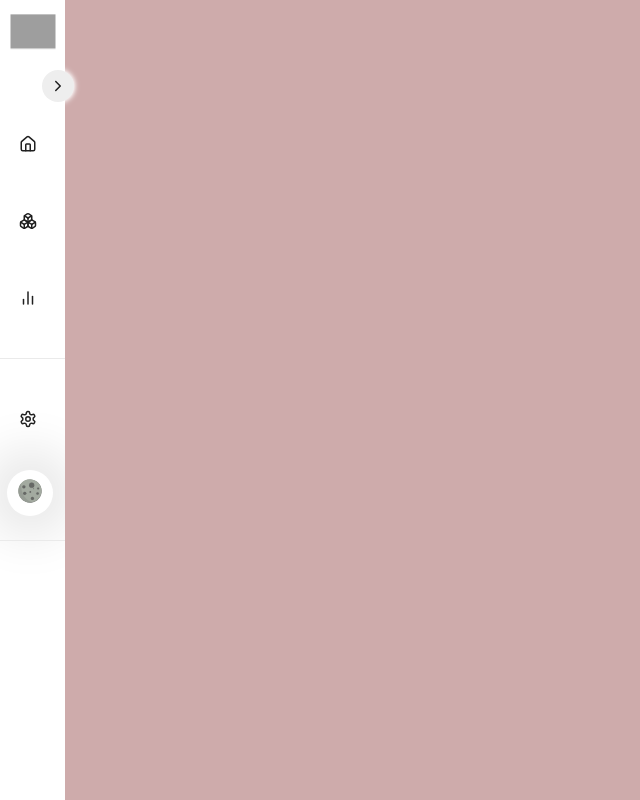
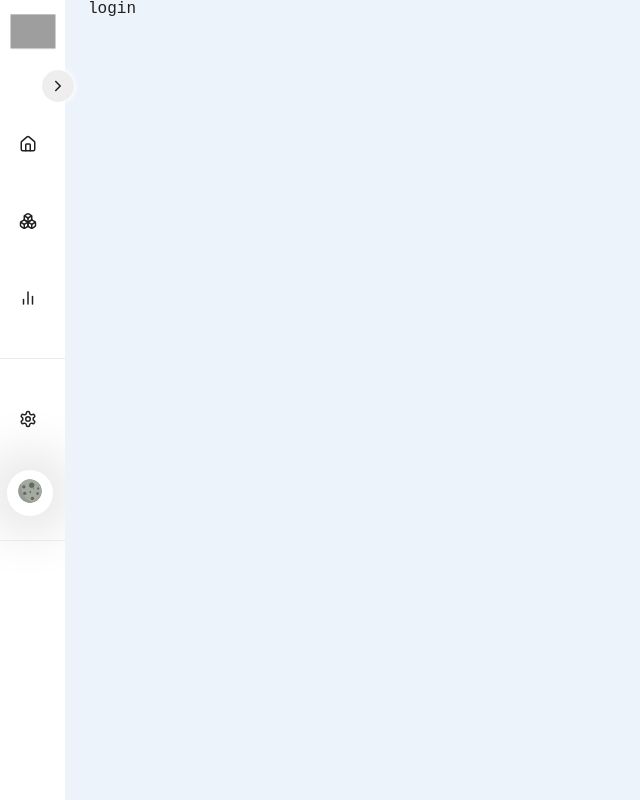
Before and after one commit to Angel-Raa/merka-dom, a React (Vite) app: page /auth/login in a window 1280 px wide. Shown: the whole page, without its empty margins (0-640 px from the left). Built offline with nearby package versions, Linux system fonts and the light colour scheme; grey boxes are pictures that could not be loaded.

Commit message:
feat: Add Login page and update routing; enhance App component styling

```diff
--- a/src/App.tsx
+++ b/src/App.tsx
@@ -9,7 +9,10 @@ function App() {
   const [open, setOpen] = useState<boolean>(false);
   return (
     <ThemeProvider theme={theme}>
-      <Container>
+      <Container
+        className={`
+        ${open ? "active" : ""} `}
+      >
         <GlobalStyles />
 
         <section className="content-sidebar">
@@ -27,6 +30,9 @@ function App() {
 export default App;
 
 const Container = styled.main`
+  transition: 0.1s ease-in-out;
+
+  color: ${(props) => props.theme.text};
   min-height: 100vh; // Asegura que el grid ocupe toda la altura de la ventana
   display: grid;
   grid-template-columns: 1fr;
@@ -44,6 +50,9 @@ const Container = styled.main`
   }
   @media ${Device.tablet} {
     grid-template-columns: 88px 1fr;
+    &.active {
+      grid-template-columns: 260px 1fr;
+    }
     .content-sidebar {
       display: initial;
       height: 100vh; // Sidebar ocupa toda la altura en pantallas grandes
--- a/src/index.ts
+++ b/src/index.ts
@@ -4,9 +4,10 @@ export * from "./router/Router";
 
 // Page
 export * from "./page/Home";
+export * from "./page/auth/Login";
 
 // Components
 export { Sidebar } from "./components/shared/sidebar/Sidebar";
 
 // store
-export { useThemeStore } from "./lib/store/ThemeStore.tsx";
+export { useThemeStore } from "./lib/store/ThemeStore";
--- a/src/lib/style/Global.tsx
+++ b/src/lib/style/Global.tsx
@@ -1,3 +1,12 @@
+import 'styled-components';
+
+declare module 'styled-components' {
+  export interface DefaultTheme {
+    // your theme properties here
+    bgtotal: string;
+  }
+}
+
 import { createGlobalStyle } from "styled-components";
 
 export const GlobalStyles = createGlobalStyle`
@@ -5,7 +14,7 @@ export const GlobalStyles = createGlobalStyle`
         margin: 0;
         padding: 0;
         box-sizing: border-box;
-        background-color: #ceabab;
+        background-color: ${(props) => props.theme.bgtotal};
         font-family: 'Courier New', Courier, monospace;
         color: white;
     }
--- /dev/null
+++ b/src/page/auth/Login.tsx
@@ -0,0 +1,11 @@
+import styled from "styled-components"
+
+export  function Login () {
+    return (
+
+        <Container>
+                login
+        </Container>
+    )
+}
+const Container = styled.div``
--- a/src/router/Router.tsx
+++ b/src/router/Router.tsx
@@ -1,9 +1,10 @@
-import {  Route, Routes } from "react-router-dom";
-import { Home } from "..";
+import { Route, Routes } from "react-router-dom";
+import { Home, Login } from "..";
 export function Router() {
   return (
-      <Routes>
-        <Route path="/" element={<Home />} />
-      </Routes>
+    <Routes>
+      <Route path="/" element={<Home />} />
+      <Route path="/auth/login" element={<Login />} />
+    </Routes>
   );
 }
--- a/src/utils/app-config.tsx
+++ b/src/utils/app-config.tsx
@@ -65,7 +65,8 @@ export const themeOptions = [
   {
     icon: <Sun size={18} />,
     label: "Claro",
-    value: "light",
+    value: "light"
+
   },
   {
     icon: <Moon size={18} />,
```
